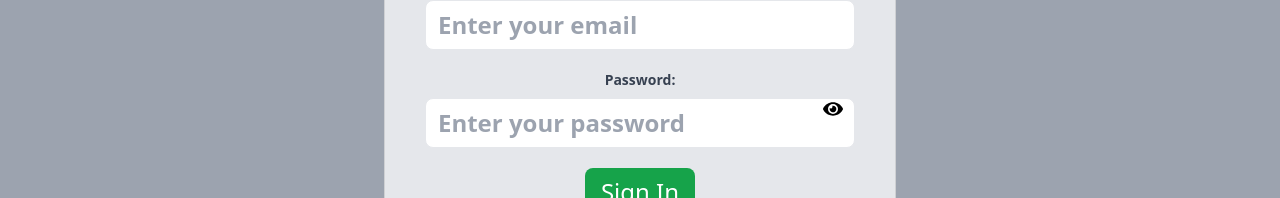
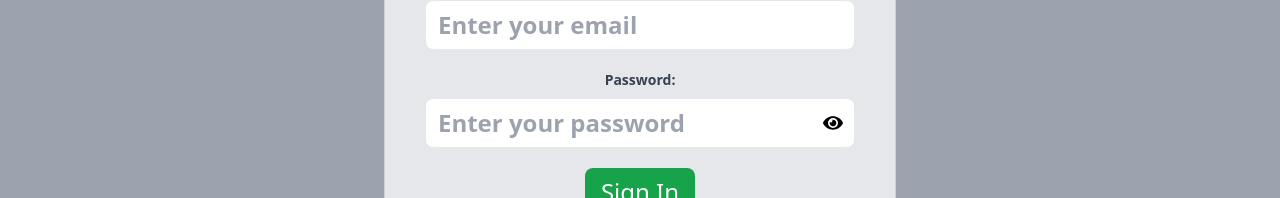
Before and after one commit to nakul-py/SimpleApp, a React (Vite) app in the folder simple-app/: page /login in a window 1280 px wide. Shown: the part 397-595 px from the top of the page. Built offline with nearby package versions, Linux system fonts and the light colour scheme; no server answers.

Commit message:
fix: update README for feature clarity and refactor Input component structure

```diff
--- a/simple-app/src/components/Input.jsx
+++ b/simple-app/src/components/Input.jsx
@@ -1,16 +1,23 @@
 import React, { useId } from "react";
 
 const Input = React.forwardRef(function Input(
-  { label, type = "text", className = "", children, textarea = false, ...props },
+  {
+    label,
+    type = "text",
+    className = "",
+    children,
+    textarea = false,
+    ...props
+  },
   ref
 ) {
   const id = useId();
 
   const commonStyles =
-    "px-3 py-2 rounded-lg bg-white text-black outline-none focus:bg-gray-600 duration-100 border border-gray-200 w-full";
+    "px-3 py-2 pr-10 rounded-lg bg-white text-black outline-none focus:bg-gray-600 duration-100 border border-gray-200 w-full";
 
   return (
-    <div className="w-full flex flex-col mb-4 relative">
+    <div className="w-full flex flex-col mb-4">
       {label && (
         <label
           htmlFor={id}
@@ -19,6 +26,8 @@ const Input = React.forwardRef(function Input(
           {label}
         </label>
       )}
+
+      <div className="relative">
         {textarea ? (
           <textarea
             id={id}
@@ -28,7 +37,7 @@ const Input = React.forwardRef(function Input(
               e.target.style.height = "auto";
               e.target.style.height = `${e.target.scrollHeight}px`;
             }}
-          className={`${commonStyles} resize-none overflow-hidden`}
+            className={`${commonStyles} resize-none overflow-hidden ${className}`}
             {...props}
           />
         ) : (
@@ -40,12 +49,14 @@ const Input = React.forwardRef(function Input(
             {...props}
           />
         )}
+
         {children && (
           <div className="absolute top-1/2 right-3 -translate-y-1/2 text-xl cursor-pointer">
             {children}
           </div>
         )}
       </div>
+    </div>
   );
 });
 
```
Also changed, not shown: 1 other file (tests, documents, lock files or other folders). Lines whose indentation alone changed are shown as unchanged.
